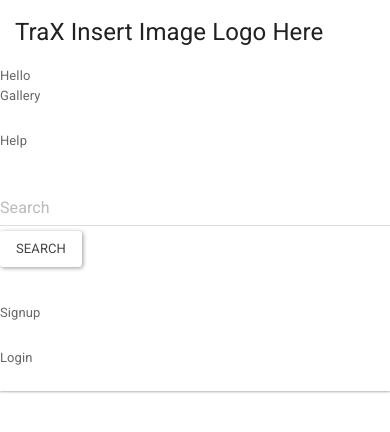
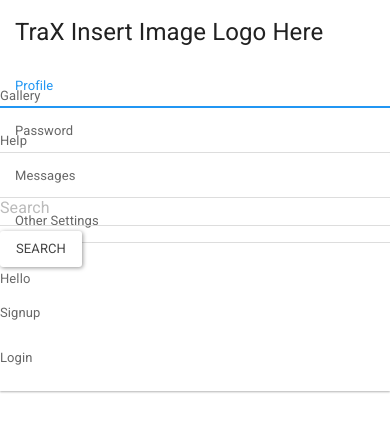
Before and after one commit to joel99/DoYourCodeWork, a Flask app: page /settings/ in a window 390 px wide. Shown: the top 432 px of the page. Run offline with Flask 2, Linux system fonts and the light colour scheme; the visitor is signed in with stand-in values (Sample User, id 1); some libraries are stand-ins or nearby versions.

Commit message:
Add function to settings page

```diff
--- a/project/app.py
+++ b/project/app.py
@@ -57,6 +57,11 @@ def mymaps():
     if len(data) == 0 or data == None:
         return render_template("gallery.html", isLoggedIn = isLoggedIn(), message = "You have no maps! Create one!")
     return render_template("gallery.html", isLoggedIn = isLoggedIn(), mapLinkData = data)
+
+@app.route("/create/")
+def create():
+    #Should generate a new id for the map and redirect to that link
+    return render_template("home.html")
 
 @app.route("/help/")
 def help():
--- a/project/templates/base.html
+++ b/project/templates/base.html
@@ -34,7 +34,7 @@
           </li>
 
 
-          <li><a href="">Tasks</a></li>
+          <li><a href="/create">Create</a></li>
           <li><a href="">Store</a></li>
           <li><a href="">Inventory</a></li>
 
@@ -65,7 +65,7 @@
             <a href="#" class="dropdown-toggle" data-toggle="dropdown" role="button" aria-haspopup="true" aria-expanded="false"><span class="glyphicon glyphicon-wrench
             "></span><span class="caret"></span></a>
             <ul class="dropdown-menu">
-              <li><a href="/">My Maps</li>
+              <li><a href="/gallery/mymaps">My Maps</li>
               <li><a href="/settings">Settings</li>
               <li><a href="#">Something else here</a></li>
               <li role="separator" class="divider"></li>
--- a/project/templates/settings.html
+++ b/project/templates/settings.html
@@ -2,11 +2,47 @@
 
 {% block content %}
 
-<div>
+<div class="row">
+  <!-- Settings Sidebar -->
+  <div class="col-md-3">
+    <ul class="nav nav-tabs nav-stacked">
+      <li role="presentation" class="active"><a href="#profile" aria-controls="profile" role="tab" data-toggle="tab">Profile</a></li>
+      <li role="presentation"><a href="#password" aria-controls="password" role="tab" data-toggle="tab">Password</a></li>
+      <li role="presentation"><a href="#messages" aria-controls="messages" role="tab" data-toggle="tab">Messages</a></li>
+      <li role="presentation"><a href="#settings" aria-controls="settings" role="tab" data-toggle="tab">Other Settings</a></li>
+    </ul>
+  </div>
 
-
-
-
+  <!-- Settings Content -->
+  <div class="col-md-9">
+    <!-- Tab panes -->
+    <div class="tab-content">
+      <div role="tabpanel" class="tab-pane active" id="profile">
+        ...
+      </div>
+      <div role="tabpanel" class="tab-pane" id="password">
+      <form action="/changePass" method="POST">
+        <div class="input-group">
+          <input type="text" class="form-control" placeholder="Old Password" aria-describedby="basic-addon1" required>
+        </div>
+        <div class="input-group">
+          <input type="text" class="form-control" placeholder="New Password" aria-describedby="basic-addon1" required>
+        </div>
+        <div class="input-group">
+          <input type="text" class="form-control" placeholder="New Password" aria-describedby="basic-addon1" required>
+        </div>
+        <button type="submit" class="btn btn-default">Change</button>
+      </form>
+        Change Password
+      </div>
+      <div role="tabpanel" class="tab-pane" id="messages">
+        ...
+      </div>
+      <div role="tabpanel" class="tab-pane" id="settings">
+        ...
+      </div>
+    </div>
+  </div>
 </div>
 
 {% endblock %}
```
